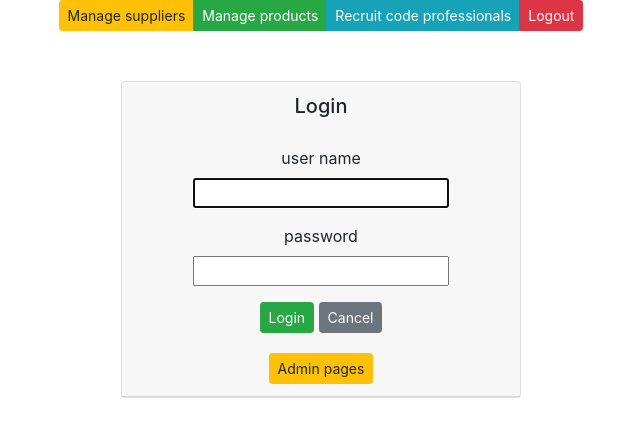
After one commit to OlgaLenskaya/django-kurssiprojekti, a Django app: page / in a window 1280 px wide. The commit adds this page. Shown: the top 437 px of the page, without its empty margins (319-959 px from the left). Run offline with Django 3.2, Linux system fonts and the light colour scheme; some libraries are stand-ins or nearby versions.

Commit message:
login&logout

```diff
--- a/app/templates/landingpage.html
+++ b/app/templates/landingpage.html
@@ -3,7 +3,7 @@
 {% block content %}
 
 
-<h2 id="otsikko">Hi, Welcome to suppliers app</h2>
+<h2 id="otsikko">Hi, {{name}}!  Welcome to suppliers app</h2>
 
 
 {% endblock %}
--- /dev/null
+++ b/app/templates/login.html
@@ -0,0 +1,38 @@
+{% extends 'index.html' %}
+
+{% block content %}
+
+
+
+<div class="card" style="width: 25rem; margin-top: 50px;">
+
+    <div class="card-header">
+        <h5>Login</h5>
+        <div class="card-body">
+            <form id= "myForm" method="post" action="/login/">
+
+                {%csrf_token %}
+                <div class="form-group">
+                    <label>user name</label>
+                    <input autofocus type="text" name="username">
+                </div>
+                <div class="form-group">
+                    <label>password</label>
+                    <input type="password" name="password">
+                </div>
+                <input type="submit" value="Login" class="btn btn-success btn-sm">
+                <input type="button" onclick="reset()" class="btn btn-secondary btn-sm" value="Cancel">
+
+            </form>
+        </div>
+        <input type="button" onclick="window.location.href='/admin/'" class="btn btn-warning btn-sm"
+            value="Admin pages">
+    </div>
+</div>
+<script>
+    function reset() {
+        document.getElementById("myForm").reset();
+    }
+</script>
+
+{% endblock %}
--- a/app/urls.py
+++ b/app/urls.py
@@ -1,9 +1,18 @@
 from django.urls import path
-from .views import landingview, products_filtered, supplierlistview, productlistview, addsupplier,deletesupplier, addproduct, deleteproduct, edit_supplier_get, edit_supplier_post, edit_product_get, edit_product_post, products_filtered
+from .views import landingview, products_filtered, supplierlistview, productlistview, addsupplier,deletesupplier, addproduct, deleteproduct, edit_supplier_get, edit_supplier_post, edit_product_get, edit_product_post, products_filtered, loginview, login_action, logout_action, searchsuppliers
 
 urlpatterns = [
+
+    # AFTER LOGIN
+    path('landingpage/', landingview),
+
+    # Loginview and authentication method
+    path('', loginview),
+    path('login/', login_action),
+    path('logout/', logout_action),
+
     # SUPPLIERS:
-    path('landing/', landingview),
+
     path('suppliers/', supplierlistview),
     path('products/', productlistview),
     path('add-supplier/', addsupplier),
@@ -16,6 +25,7 @@ urlpatterns = [
     path('delete-product/<int:id>/', deleteproduct),
     path('edit-product-get/<int:id>/', edit_product_get),
     path('edit-product-post/<int:id>/', edit_product_post),
-    path('products-by-supplier/<int:id>/', products_filtered)
+    path('products-by-supplier/<int:id>/', products_filtered),
+    path('search-suppliers/', searchsuppliers),
 
 ]
--- a/app/views.py
+++ b/app/views.py
@@ -1,15 +1,45 @@
 from django.shortcuts import render, redirect
 from .models import Supplier, Product
+from django.contrib.auth import authenticate, login, logout
 
 def landingview(request):
     return render (request, 'landingpage.html')
 
+# AFTER LOGIN
+
+def loginview(request):
+    return render (request, "login.html")
+
+# LOGIN AND LOGOUT
+
+def loginview(request):
+    return render (request, "login.html")
+
+def login_action(request):
+    user = request.POST['username']
+    passw = request.POST['password']
+    user = authenticate(username = user, password = passw)
+    if user:
+        login(request, user)
+        context = {'name': user}
+        return render(request,'landingpage.html',context)
+    else:
+        return render(request, 'loginerror.html')
+
+def logout_action(request):
+    logout(request)
+    return render(request, 'login.html')
+
+
 # SUPPLIERS
 
 def supplierlistview(request):
-    supplierlist = Supplier.objects.all()
-    context = {'suppliers': supplierlist}
-    return render (request,"suppliers.html",context)
+    if not request.user.is_authenticated:
+        return render(request, 'loginpage.html')
+    else:
+        supplierlist = Supplier.objects.all()
+        context = {'suppliers': supplierlist}
+        return render (request,"suppliers.html",context)
 
 def addsupplier(request):
     a = request.POST['companyname']
@@ -40,36 +70,51 @@ def edit_supplier_post(request, id):
     item.save()
     return redirect(supplierlistview)
 
+def searchsuppliers(request):
+    if not request.user.is_authenticated:
+        return render(request, 'loginpage.html')
+    else:
+        search = request.POST['search']
+        filtered = Supplier.objects.filter(companyname__icontains=search)
+        context = {'suppliers': filtered}
+        return render (request,"suppliers.html",context)
+
 # PRODUCTS
 
 def productlistview(request):
-    productlist = Product.objects.all()
-    supplierlist = Supplier.objects.all()
-    context = {'products': productlist, 'suppliers': supplierlist}
-    return render (request,"products.html",context)
-
+    if not request.user.is_authenticated:
+        return render(request, 'loginpage.html')
+    else:
+        productlist = Product.objects.all()
+        context = {'products': productlist}
+        return render (request,"products.html",context)
 
 def addproduct(request):
-    a = request.POST['productname']
-    b = request.POST['packagesize']
-    c = request.POST['unitprice']
-    d = request.POST['unitsinstock']
-    e = request.POST['supplier']
-
-    Product(productname = a, packagesize = b, unitprice = c, unitsinstock = d, supplier = Supplier.objects.get(id = e)).save()
-    return redirect(request.META['HTTP_REFERER'])
+    if not request.user.is_authenticated:
+        return render(request, 'loginpage.html')
+    else:
+        a = request.POST['productname']
+        b = request.POST['packagesize']
+        c = request.POST['unitprice']
+        d = request.POST['unitsinstock']
+        e = request.POST['companyname']
+        Product(productname = a, packagesize = b, unitprice = c, unitsinstock = d, companyname = e).save()
+        return redirect(request.META['HTTP_REFERER'])
 
 
 def deleteproduct(request, id):
+
     Product.objects.filter(id = id).delete()
     return redirect(request.META['HTTP_REFERER'])
 
 def edit_product_get(request, id):
+
     product = Product.objects.filter(id = id)
     context = {'product': product}
     return render (request,"edit_product.html",context)
 
 def edit_product_post(request, id):
+
     item = Product.objects.get(id = id)
     item.unitprice = request.POST['unitprice']
     item.unitsinstock = request.POST['unitsinstock']
@@ -78,6 +123,7 @@ def edit_product_post(request, id):
     return redirect(productlistview)
 
 def products_filtered(request, id):
+
     productlist = Product.objects.all()
     filteredproducts = productlist.filter(supplier = id)
     context = {'products': filteredproducts}
```
Also changed, not shown: app/templates/loginerror.html (added, +16 -0 lines), app/templates/suppliers.html (+13 -0 lines), db.sqlite3.
